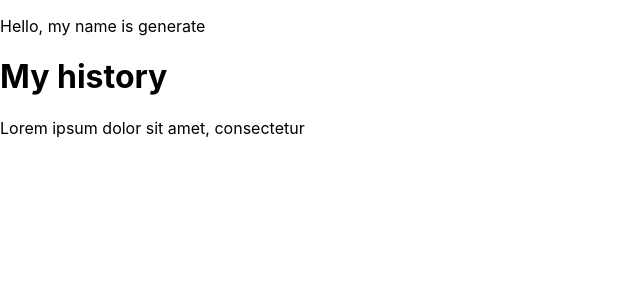
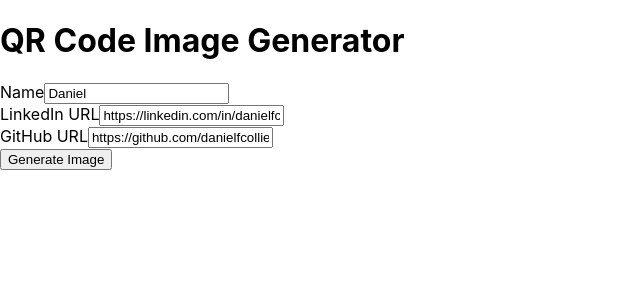
Before and after one commit to danielfcollier/ts-nextjs-app-virtual-card-generator, a Next.js app: page /generate in a window 1280 px wide. Shown: the top 300 px of the page, without its empty margins (0-640 px from the left). Built offline with nearby package versions, Linux system fonts and the light colour scheme.

Commit message:
Basic index page for Virtual Card Generation.

```diff
--- /dev/null
+++ b/pages/generate.tsx
@@ -0,0 +1,121 @@
+import { ChangeEvent, FormEvent, useCallback, useState, useRef } from 'react';
+import Image from 'next/image';
+
+import download from 'downloadjs';
+import { toPng } from 'html-to-image';
+import QRCode from 'qrcode';
+
+import PageHeader from 'components/PageHeader';
+
+interface LinkProps {
+  id: string;
+  label: string;
+  link: string | null;
+}
+
+interface States {
+  name: string;
+  qrCode: string;
+  links: LinkProps[];
+}
+
+const initialStates: States = {
+  name: 'Daniel',
+  qrCode: '',
+  links: [
+    {
+      id: 'linkedin',
+      label: 'LinkedIn URL',
+      link: 'https://linkedin.com/in/danielfcollier',
+    },
+    {
+      id: 'github',
+      label: 'GitHub URL',
+      link: 'https://github.com/danielfcollier',
+    },
+  ],
+};
+
+export default function Generate() {
+  const [states, setStates] = useState(initialStates);
+
+  const imageRef = useRef<HTMLDivElement>(null);
+
+  const handleStates = (event: ChangeEvent<HTMLInputElement>) => {
+    const { id, value } = event.target;
+    setStates({ ...states, [id]: value });
+  };
+
+  const addQueryString = (previousValue: string, currentValue: LinkProps) => {
+    if (currentValue.link === null) {
+      return previousValue;
+    }
+    const queryParam = `&${currentValue.id}=${currentValue.link}`;
+    return `${previousValue}${queryParam}`;
+  };
+
+  const handleSubmit = async (event: FormEvent) => {
+    event.preventDefault();
+
+    const baseUrl = `${process.env.NEXT_PUBLIC_HOST_URL}/${encodeURIComponent(states.name)}`;
+    const linkUrl = states.links.reduce(addQueryString, baseUrl);
+    const qrCode = await QRCode.toDataURL(linkUrl);
+    setStates({ ...states, qrCode });
+
+    if (imageRef.current === null) {
+      return;
+    }
+
+    download(await toPng(imageRef.current), 'virtual-card.png');
+  };
+
+  return (
+    <div>
+      <PageHeader name={'Virtual Card'} />
+
+      <h1>QR Code Image Generator</h1>
+
+      <form onSubmit={handleSubmit}>
+        <label>
+          Name
+          <input
+            defaultValue={states.name}
+            onChange={handleStates}
+            type="text"
+            name="name"
+            id="name"
+          />
+          <br />
+        </label>
+
+        {states.links.map((link) => {
+          return (
+            <label key={link.id}>
+              {link.label}
+              <input
+                defaultValue={link.link as string}
+                onChange={handleStates}
+                type="text"
+                name={link.id}
+                id={link.id}
+              />
+              <br />
+            </label>
+          );
+        })}
+
+        <input type="submit" value="Generate Image" />
+
+        {states.qrCode && (
+          <div ref={imageRef} id="virtual-card">
+            {states.name}
+            <br />
+            Scan me
+            <br />
+            <Image src={states.qrCode} width="100" height="100" alt="qrCode" />
+          </div>
+        )}
+      </form>
+    </div>
+  );
+}
```
